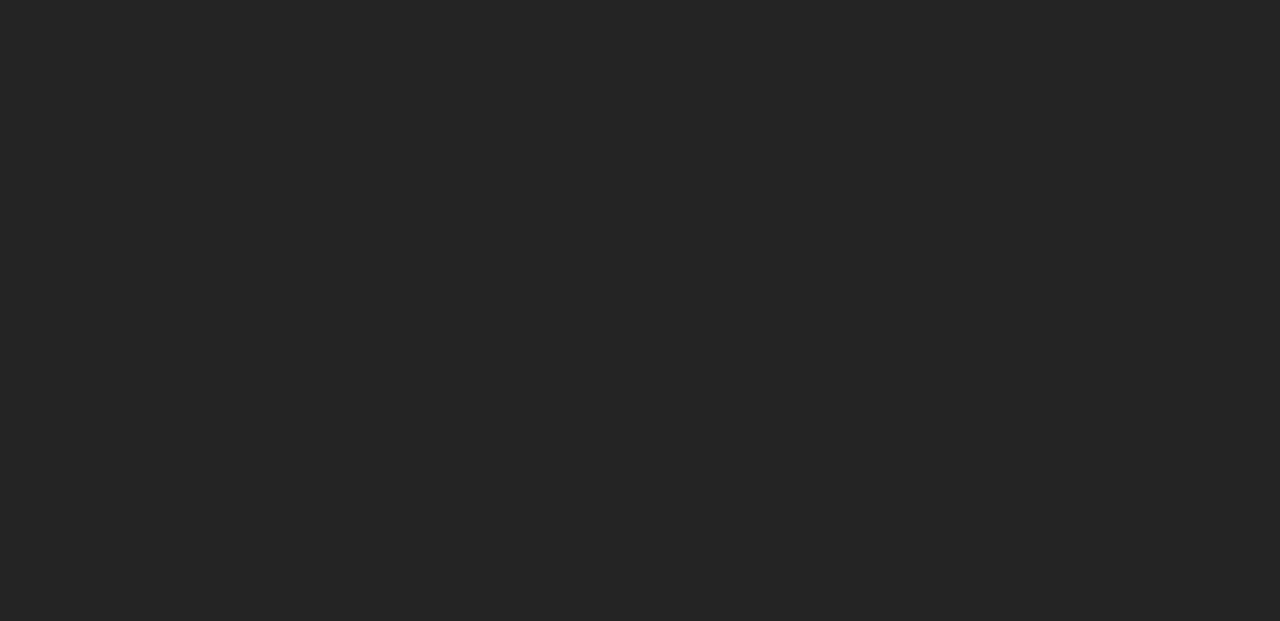
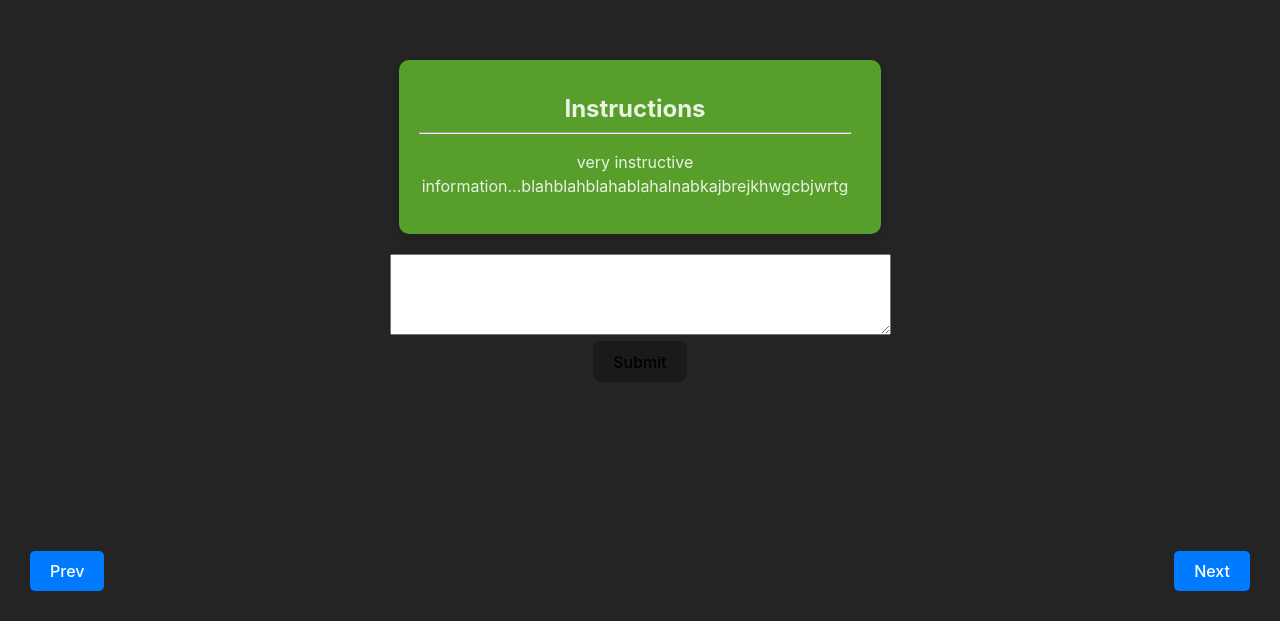
Before and after one commit to Harsheys21/AcademicAssistance, a React (Vite) app in the folder react/: page /input in a window 1280 px wide. Before the commit this address had no page. Shown: the part 179-800 px from the top of the page. Built offline with nearby package versions, Linux system fonts and the light colour scheme.

Commit message:
Started Firestore Users, Input Context, Welcome, Dashboard, centered a couple divs ;)

```diff
--- a/react/src/App.jsx
+++ b/react/src/App.jsx
@@ -3,31 +3,41 @@
 import Login from "./components/Login";
 import Input from "./components/Input";
 import Majors from "./components/Majors";
+import Welcome from "./components/Welcome";
+import Dashboard from "./components/Dashboard";
+import PrivateRoute from "./components/PrivateRoute";
 
 function App() {
   return (
     <>
       {/* temporary style, focusing on Auth functionality */}
-      {/*
-      <div>
-        <Login></Login>
-      </div> */}
-      {/* <Input></Input> */}
 
       <Router>
         <Routes>
-          <Route path="/jha" element={<Login />} />
-          <Route path="/oogabooga" element={<Input />} />
+          <Route path="/" element={<Welcome />} />
           <Route
-            path="/jhamaster"
+            path="/concentrations"
             element={
               <Majors
                 onSelectItem={(item) => console.log(item)}
-                heading="Majors"
-                items={["thing1", "thing2", "thing3"]}
+                heading="Concentrations"
+                items={[
+                  "Software Design and Computer Systems",
+                  "Machhine Learning and Artificial Intelligence",
+                  "Graphics and Visualization",
+                  "Web Development",
+                  "CyberSecurity",
+                ]}
               />
             }
           />
+          <Route path="/input" element={<Input />} />
+          <Route path="/login" element={<Login />} />
+          {/* TODO: Make login button on login page route to dashboard */}
+          {/* TODO: Make dashboard component accessible to logged in users only (Private Routes) */}
+          <Route element={<PrivateRoute />}>
+            <Route path="/dashboard" element={<Dashboard />} exact />
+          </Route>
         </Routes>
       </Router>
     </>
--- /dev/null
+++ b/react/src/components/Dashboard.jsx
@@ -0,0 +1,16 @@
+import React from "react";
+import { useNavigate } from "react-router-dom";
+
+const Dashboard = () => {
+  let navigate = useNavigate();
+  return (
+    <div>
+      <p>Successfully logged in</p>
+      <h1>Dashboard</h1>
+      <p>Display previous data here: (Previously generated schedules)</p>
+      <button onClick={() => navigate("/")}>Generate new schedule</button>
+    </div>
+  );
+};
+
+export default Dashboard;
--- a/react/src/components/Form.jsx
+++ b/react/src/components/Form.jsx
@@ -1,11 +1,19 @@
 import { useState } from "react";
 import "./Form.css"; // Import the CSS file
-import { useNavigate, useParams } from "react-router-dom";
-import "./NavButton";
-import NavButton from "./NavButton";
+
+import { doc, setDoc } from "firebase/firestore";
+import { db } from "../firebase-config";
 
 const Form = (props) => {
   const [inputText, setInputText] = useState("");
+
+  const handleAdd = async () => {
+    await setDoc(doc(db, "cities", "LA"), {
+      name: "Los Angeles",
+      state: "CA",
+      country: "USA",
+    });
+  };
 
   const handleInputChange = (event) => {
     // console.log(event.target.value);
@@ -17,8 +25,6 @@
     props.onSubmit(inputText);
     setInputText("");
   };
-
-  let navigate = useNavigate();
 
   return (
     <form className="text-input-form" onSubmit={handleSubmit}>
@@ -32,11 +38,6 @@
         />
       </div>
       <button type="submit">Submit</button>
-      <NavButton
-        text="Next"
-        className="next-button"
-        onClick={() => navigate("/jhamaster")}
-      />
     </form>
   );
 };
--- /dev/null
+++ b/react/src/components/Input.css
@@ -0,0 +1,25 @@
+/* Center the parent div horizontally and vertically */
+.container {
+    position: absolute;
+    top: 0;
+    left: 0;
+    right: 0;
+    bottom: 0;
+    display: flex;
+    justify-content: center;
+    align-items: center;
+  }
+
+  /* Style for the authentication elements */
+  .center {
+    display: flex;
+    flex-direction: column;
+    align-items: center;
+    justify-content: center;
+    text-align: center; /* Optional for text alignment */
+  }
+
+  /* Add margin and spacing to the elements */
+  .center > * {
+    margin: 10px; /* Adjust the margin as needed for spacing */
+  }
--- a/react/src/components/Input.jsx
+++ b/react/src/components/Input.jsx
@@ -1,15 +1,36 @@
 import TextBox from "./TextBox";
 import Form from "./Form";
+import { useNavigate, useParams } from "react-router-dom";
+import "./NavButton";
+import NavButton from "./NavButton";
+import "./Input.css";
 
 const title = "Instructions";
 const instructions =
-  "this is what you gotta do...summa lumma dimma lumma you assumin imma human what i gotta do to get it thru to u im superhuman";
+  "very instructive information...blahblahblahablahalnabkajbrejkhwgcbjwrtg";
 
 const Input = () => {
+  let navigate = useNavigate();
+
   return (
-    <div>
-      <TextBox title={title} text={instructions} />
-      <Form onSubmit={(text) => console.log(text)} />
+    <div className="container">
+      <div className="center">
+        <TextBox title={title} text={instructions} />
+        <Form onSubmit={(text) => console.log(text)} />
+        <NavButton
+          text="Next"
+          className="next-button"
+          onClick={() => {
+            navigate("/login");
+            // handleAdd();
+          }}
+        />
+        <NavButton
+          text="Prev"
+          className="prev-button"
+          onClick={() => navigate("/concentrations")}
+        />
+      </div>
     </div>
   );
 };
--- a/react/src/components/Login.jsx
+++ b/react/src/components/Login.jsx
@@ -10,6 +10,9 @@
 import { auth } from "../firebase-config";
 import { Form, Button, Card } from "react-bootstrap";
 import "./Login.css";
+import NavButton from "./NavButton";
+import { useNavigate } from "react-router-dom";
+import "../components/NavButton.css";
 
 function Login() {
   const [registerEmail, setRegisterEmail] = useState("");
@@ -18,6 +21,10 @@
   const [loginPassword, setLoginPassword] = useState("");
 
   const [user, setUser] = useState({});
+
+  const [error, setError] = useState("");
+
+  let navigate = useNavigate();
 
   useEffect(() => {
     onAuthStateChanged(auth, (currentUser) => {
@@ -35,6 +42,7 @@
       );
       console.log(user);
     } catch (error) {
+      setError("FAILED TO REGISTER: " + error.message);
       console.log(error.message);
     }
   };
@@ -48,6 +56,7 @@
       );
       console.log(user);
     } catch (error) {
+      setError("FAILED TO LOGIN: " + error.message);
       console.log(error.message);
     }
   };
@@ -61,6 +70,12 @@
     await signOut(auth);
   };
 
+  // const handleAdd = async (event) => {
+  //   event.preventDefault();
+  // };
+
+  // TODO: Use Context file to upload doc to firebase
+
   return (
     <>
       {/* temporary style, focusing on Auth functionality */}
@@ -68,6 +83,8 @@
       <div className="container">
         <div className="center">
           <div>
+            <p>If you want to save your data, login here:</p>
+            <p>{error}</p>
             <h3>Register</h3>
             <input
               id="registerEmial"
@@ -114,6 +131,11 @@
           <div></div>
           <button onClick={handleGoogle}>Sign In with Google</button>
         </div>
+        <NavButton
+          text="Prev"
+          className="prev-button"
+          onClick={() => navigate("/input")}
+        />
       </div>
     </>
   );
--- a/react/src/components/Majors.jsx
+++ b/react/src/components/Majors.jsx
@@ -20,6 +20,8 @@
 
   return (
     <>
+      <div className="container">
+        <div className="center">
           <h1>{props.heading}</h1>
           {props.items.length === 0 && <p>No item found</p>}
           <ul className="list-group">
@@ -39,13 +41,15 @@
           <NavButton
             text="Prev"
             className="prev-button"
-        onClick={() => navigate("/oogabooga")}
+            onClick={() => navigate("/")}
           />
           <NavButton
             text="Next"
             className="next-button"
-        onClick={() => navigate("/oogabooga")}
+            onClick={() => navigate("/input")}
           />
+        </div>
+      </div>
     </>
   );
 }
--- /dev/null
+++ b/react/src/components/PrivateRoute.jsx
@@ -0,0 +1,8 @@
+import React from "react";
+import { Outlet, Navigate } from "react-router-dom";
+
+const PrivateRoute = ({ authtoken }) => {
+  return authtoken ? <Outlet /> : <Navigate to="/login" />;
+};
+
+export default PrivateRoute;
--- /dev/null
+++ b/react/src/components/Welcome.css
@@ -0,0 +1,25 @@
+/* Center the parent div horizontally and vertically */
+.container {
+    position: absolute;
+    top: 0;
+    left: 0;
+    right: 0;
+    bottom: 0;
+    display: flex;
+    justify-content: center;
+    align-items: center;
+  }
+
+  /* Style for the authentication elements */
+  .center {
+    display: flex;
+    flex-direction: column;
+    align-items: center;
+    justify-content: center;
+    text-align: center; /* Optional for text alignment */
+  }
+
+  /* Add margin and spacing to the elements */
+  .center > * {
+    margin: 10px; /* Adjust the margin as needed for spacing */
+  }
--- /dev/null
+++ b/react/src/components/Welcome.jsx
@@ -0,0 +1,25 @@
+import React from "react";
+import { useNavigate } from "react-router-dom";
+import NavButton from "./NavButton";
+import "./Welcome.css";
+
+const Welcome = () => {
+  let navigate = useNavigate();
+  return (
+    <div className="container">
+      <div className="center">
+        <h1>Welcome</h1>
+        <p>Here are some instructions:</p>
+        <p>Blah Blah Blah Blahbitty blah</p>
+        <button onClick={() => navigate("/login")}>Already a user?</button>
+        <NavButton
+          text="Next"
+          className="next-button"
+          onClick={() => navigate("/concentrations")}
+        />
+      </div>
+    </div>
+  );
+};
+
+export default Welcome;
--- a/react/src/firebase-config.js
+++ b/react/src/firebase-config.js
@@ -2,6 +2,7 @@
 import { initializeApp } from "firebase/app";
 import { getAnalytics } from "firebase/analytics";
 import { getAuth } from "firebase/auth";
+import { getFirestore } from "firebase/firestore";
 
 // TODO: Add SDKs for Firebase products that you want to use
 // https://firebase.google.com/docs/web/setup#available-libraries
@@ -28,4 +29,5 @@
 // Initialize Firebase
 const app = initializeApp(firebaseConfig);
 const analytics = getAnalytics(app);
+export const db = getFirestore(app);
 export const auth = getAuth(app);
```
Also changed, not shown: react/src/components/InputContext.jsx (added, +29 -0 lines), 1 other file (tests, documents, lock files or other folders). Lines whose indentation alone changed are shown as unchanged.
